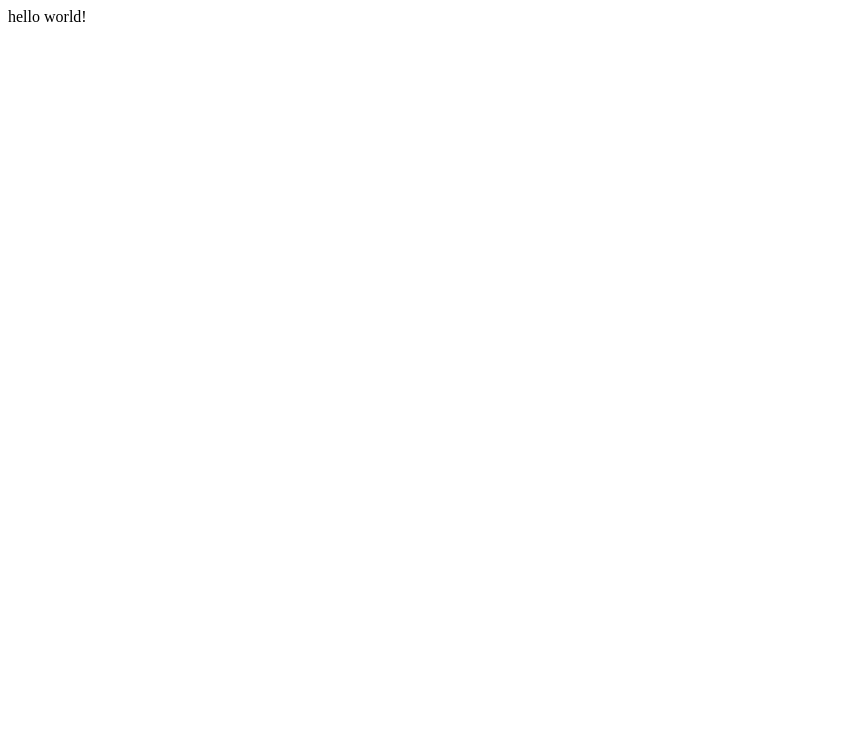
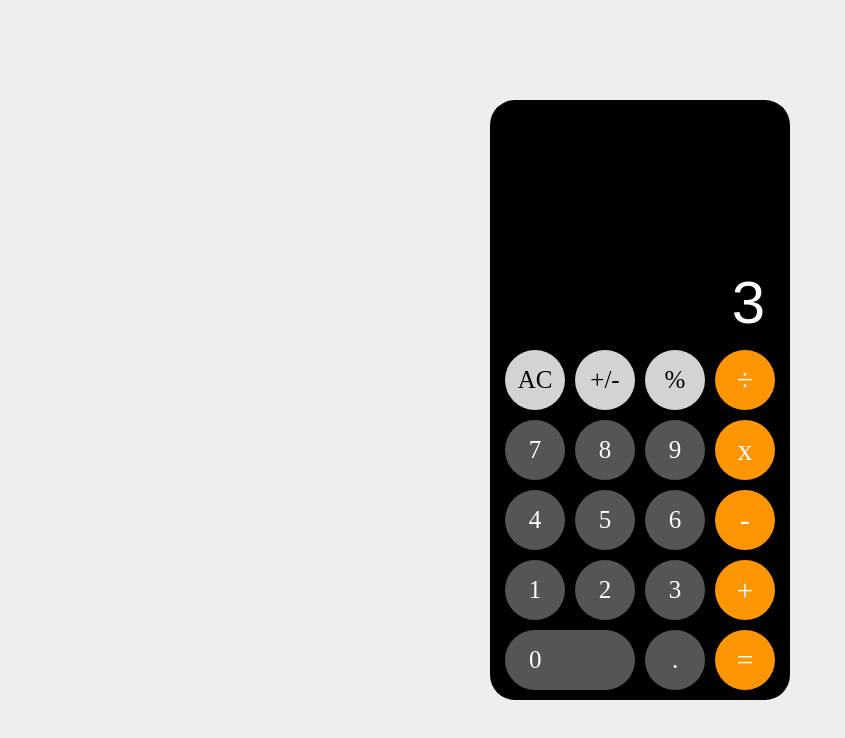
Before and after one commit to Cheol-Cheol/ios-calculator, a plain HTML site: page index.html in a window 1280 px wide. Shown: the whole page, without its empty margins (0-845 px from the left). Drawn offline with Linux system fonts and the light colour scheme.

Commit message:
💄 UI 완성

```diff
--- a/index.html
+++ b/index.html
@@ -5,10 +5,41 @@
     <meta http-equiv="X-UA-Compatible" content="IE=edge" />
     <meta name="viewport" content="width=device-width, initial-scale=1.0" />
     <link rel="stylesheet" href="./style.css" />
-    <title>Document</title>
+    <title>IOS-Calculator</title>
   </head>
   <body>
-    hello world!
+    <div class="calculator">
+      <input class="inp" type="text" disabled value="3" />
+      <div class="row">
+        <div class="btn btn-grey">AC</div>
+        <div class="btn btn-grey">+/-</div>
+        <div class="btn btn-grey">%</div>
+        <div class="btn btn-yellow">÷</div>
+      </div>
+      <div class="row">
+        <div class="btn">7</div>
+        <div class="btn">8</div>
+        <div class="btn">9</div>
+        <div class="btn btn-yellow">x</div>
+      </div>
+      <div class="row">
+        <div class="btn">4</div>
+        <div class="btn">5</div>
+        <div class="btn">6</div>
+        <div class="btn btn-yellow">-</div>
+      </div>
+      <div class="row">
+        <div class="btn">1</div>
+        <div class="btn">2</div>
+        <div class="btn">3</div>
+        <div class="btn btn-yellow">+</div>
+      </div>
+      <div class="row">
+        <div class="btn btn-lg">0</div>
+        <div class="btn">.</div>
+        <div class="btn btn-yellow">=</div>
+      </div>
+    </div>
     <script src="./main.js"></script>
   </body>
 </html>
--- a/style.css
+++ b/style.css
@@ -0,0 +1,76 @@
+body {
+  background-color: #eee;
+  margin: 0;
+  padding: 0;
+  box-sizing: border-box;
+  height: 100vh;
+  display: flex;
+  justify-content: center;
+  align-items: center;
+}
+.calculator {
+  background: black;
+  width: 300px;
+  height: 600px;
+  border-radius: 25px;
+  display: flex;
+  flex-direction: column;
+  justify-content: flex-end;
+}
+
+.inp {
+  margin-top: 100px;
+  width: 100%;
+  height: 55px;
+  font-size: 60px;
+  color: white;
+  background-color: black;
+  box-sizing: border-box;
+  border: none;
+  outline: none;
+  margin-bottom: 20px;
+  text-align: right;
+  padding-right: 25px;
+}
+.row {
+  color: white;
+  display: flex;
+  margin-bottom: 10px;
+  justify-content: center;
+  gap: 10px;
+}
+.btn {
+  width: 60px;
+  height: 60px;
+  display: flex;
+  justify-content: center;
+  align-items: center;
+  background-color: #555555;
+  border-radius: 50%;
+  font-size: 25px;
+}
+.btn:active {
+  background-color: #717171;
+}
+.btn-lg {
+  width: 130px;
+  border-radius: 30px;
+  justify-content: flex-start;
+  padding-left: 24px;
+  box-sizing: border-box;
+}
+.btn-yellow {
+  background-color: #fe9503;
+  font-size: 30px;
+}
+.btn-yellow:active {
+  background-color: #ffad3b;
+}
+.btn-yellow__active {
+  background-color: white;
+  color: #fe9503;
+}
+.btn-grey {
+  color: black;
+  background-color: lightgrey;
+}
```
